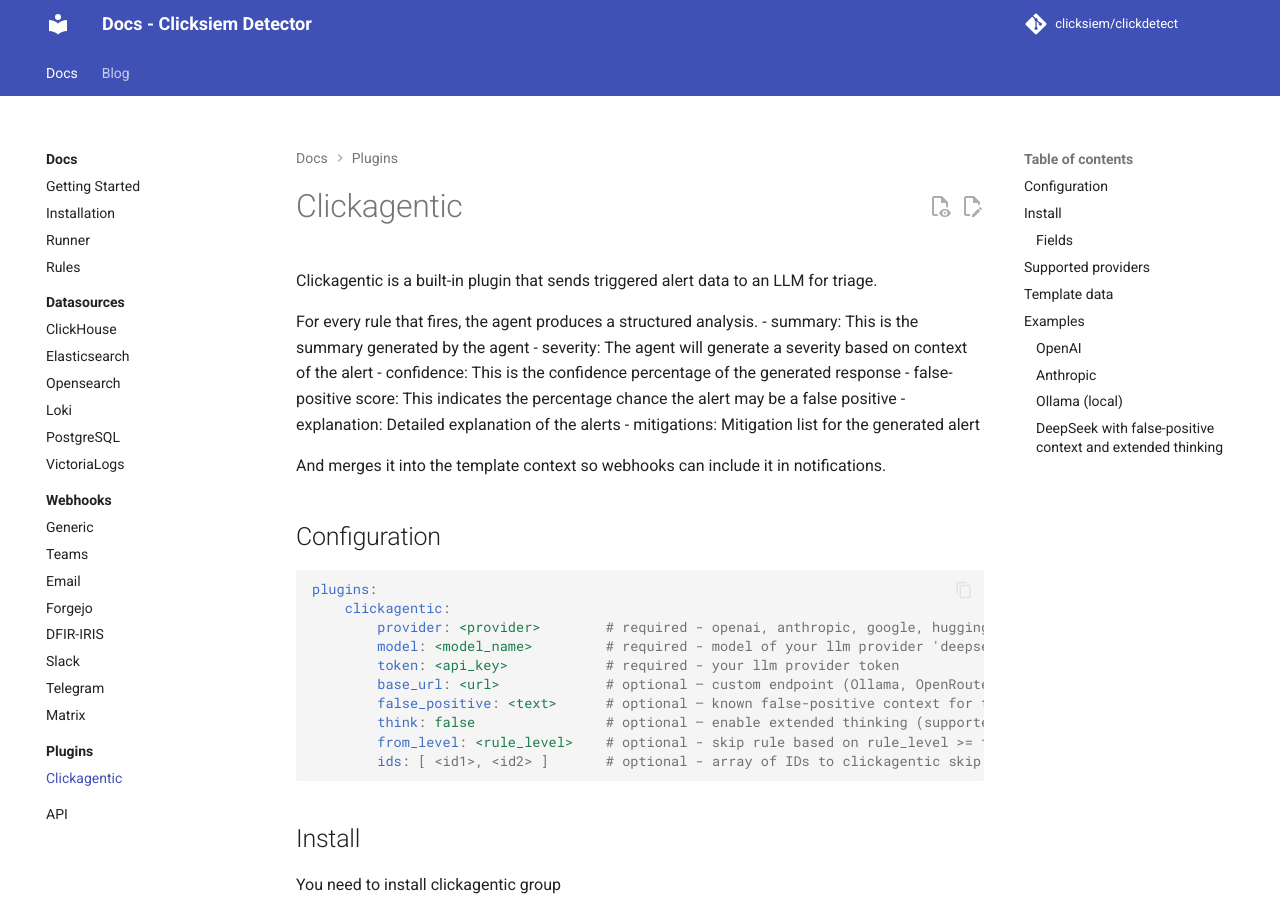
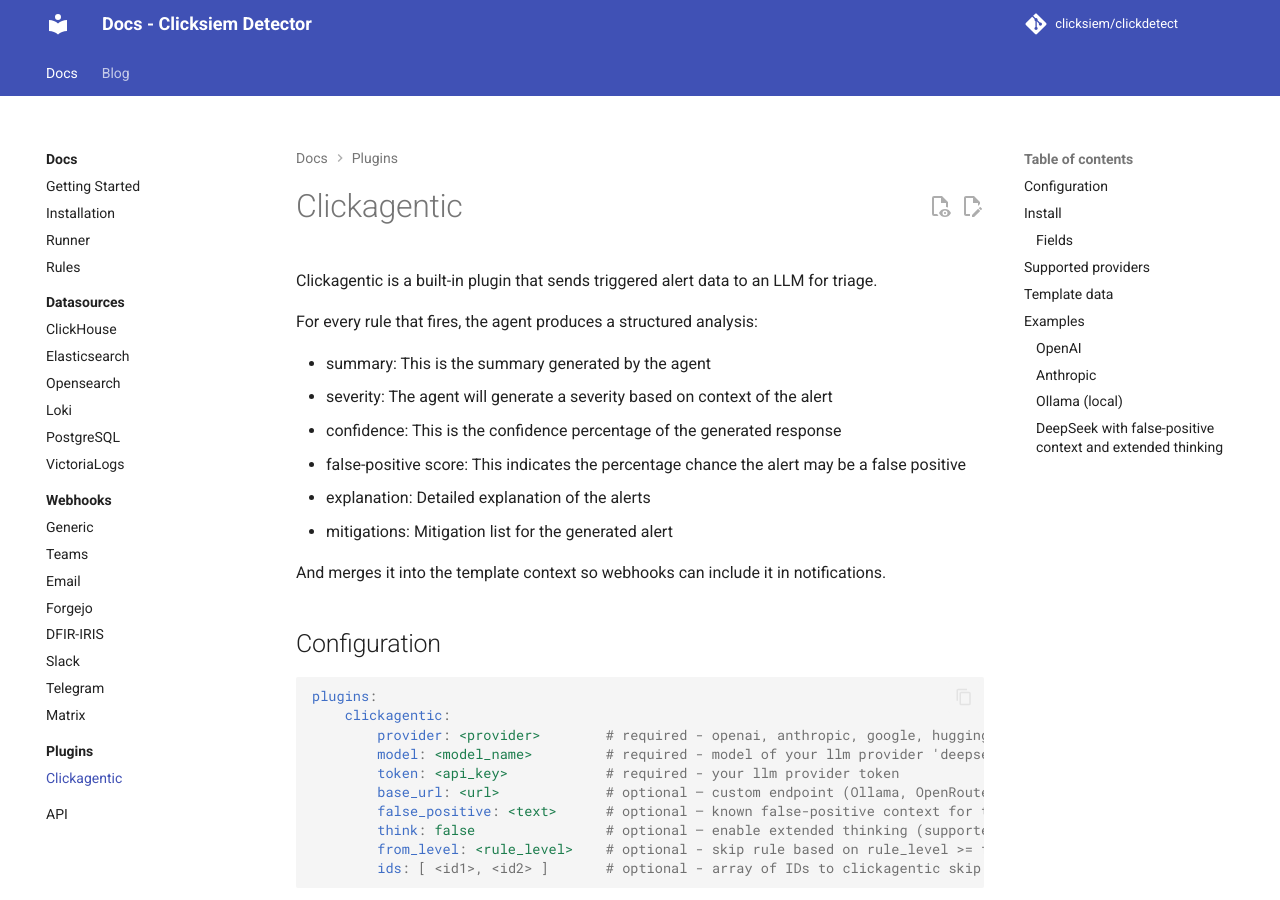
Before and after one commit to clicksiem/clickdetect, an MkDocs documentation site: the page built from docs/docs/plugin/clickagentic.md, in a window 1280 px wide and 900 px high. Built offline with MkDocs 1.6.1 and Material for MkDocs 9.7.7, drawn with Linux system fonts in a browser that asks for light colours; plug-ins that fetch from the network failed and are left out; comment, search, counter and statistics services are not loaded.

```diff
--- a/docs/docs/plugin/clickagentic.md
+++ b/docs/docs/plugin/clickagentic.md
@@ -2,7 +2,8 @@
 
 Clickagentic is a built-in plugin that sends triggered alert data to an LLM for triage.
 
-For every rule that fires, the agent produces a structured analysis.
+For every rule that fires, the agent produces a structured analysis:
+
 - summary: This is the summary generated by the agent
 - severity: The agent will generate a severity based on context of the alert
 - confidence: This is the confidence percentage of the generated response
```
